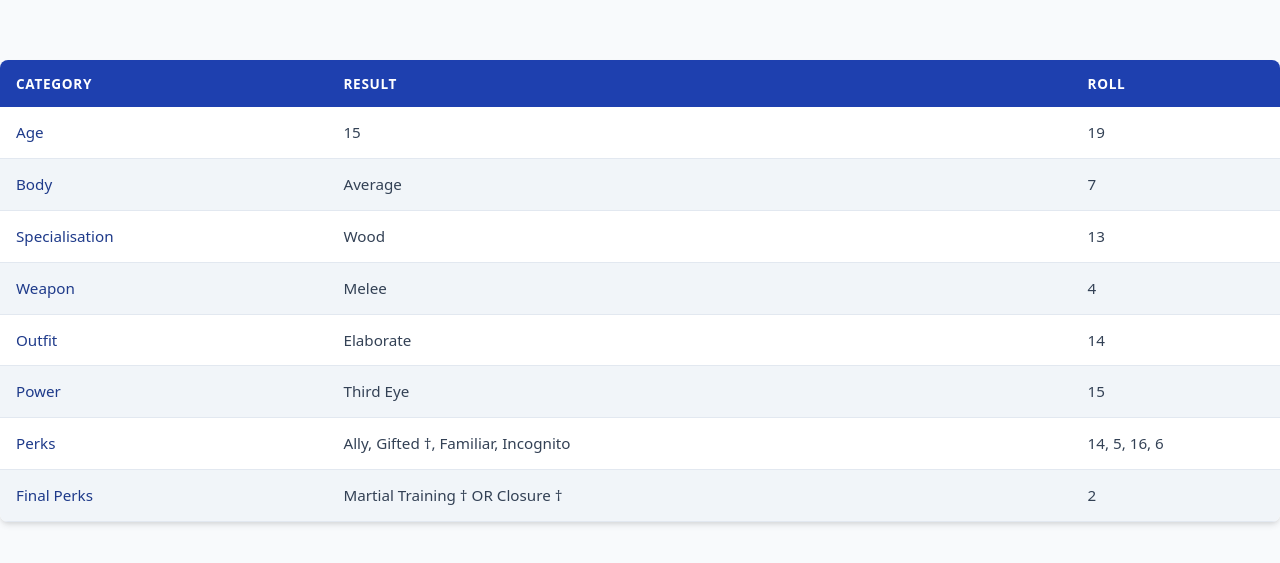
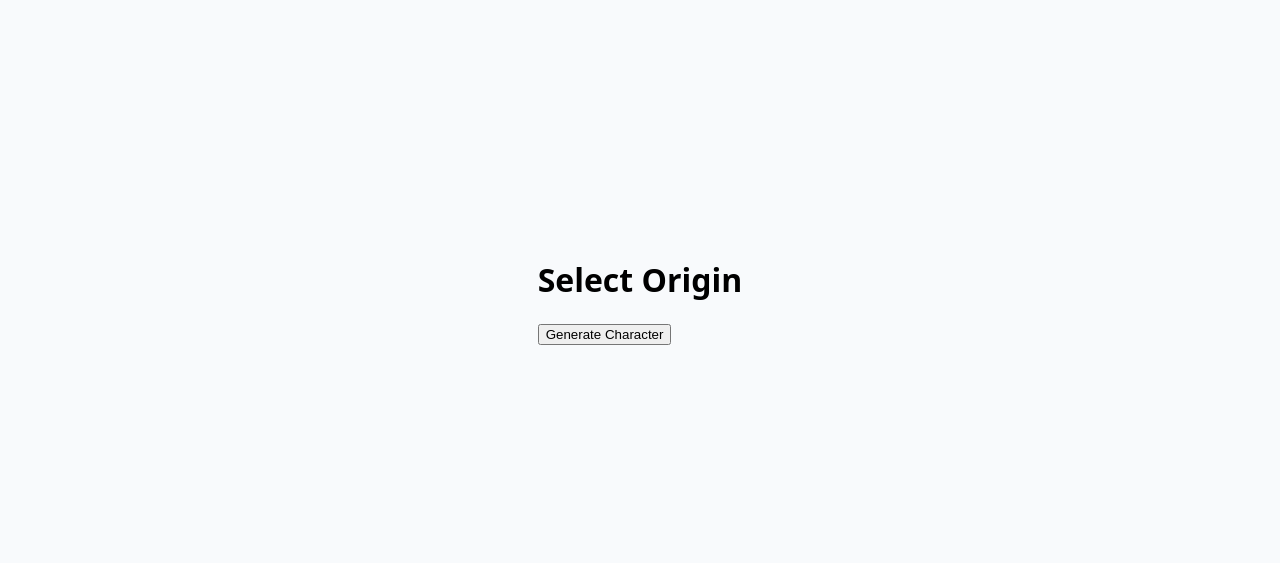
Before and after one commit to Mizu0025/Accidental-Magical-Girl-Build-Generator, a React (Vite) app: page / in a window 1280 px wide. Shown: the part 109-672 px from the top of the page. Built offline with nearby package versions, Linux system fonts and the light colour scheme.

Commit message:
add basic form and dice re-roll button

```diff
--- a/src/App.tsx
+++ b/src/App.tsx
@@ -1,9 +1,9 @@
-import CharGen from './chargen/index.tsx';
+import Form from './form/index.tsx';
 
 function App() {
   return (
     <div>
-      <CharGen />
+      <Form />
     </div>
   );
 }
--- a/src/chargen/index.tsx
+++ b/src/chargen/index.tsx
@@ -28,37 +28,32 @@ const calculatePerks = (dice: number[]) => {
   }
 };
 
-const Chargen: React.FC<CharGenResults> = () => {
-  const diceResults: number[] = [];
-  for (let i = 0; i < 11; i++) {
-    diceResults.push(Math.floor(Math.random() * 20) + 1);
-  }
-
-  const charAge: number = findCharAge(diceResults[0]);
-  const charBody: ElementByMaxRange = assertFound(findByMax(CharGenData.body, diceResults[1]), 'Missing body data for roll ' + diceResults[1]);
-  const charSpecialisation: ElementByIndividualRoll = assertFound(findSpecialisationRoll(diceResults[2]), 'Missing specialisation data for roll ' + diceResults[2]);
-  const charWeapon: ElementByMaxRange = assertFound(findByMax(CharGenData.weapon, diceResults[3]), 'Missing weapon data for roll ' + diceResults[3]);
-  const charOutfit: ElementByMaxRange = assertFound(findByMax(CharGenData.outfit, diceResults[4]), 'Missing outfit data for roll ' + diceResults[4]);
-  const charPower: ElementByMaxRange = assertFound(findByMax(CharGenData.power, diceResults[5]), 'Missing power data for roll ' + diceResults[5]);
-  const { charPerks, charFinalPerks } = calculatePerks(diceResults);
-
 type TableRowConfig = {
   category: string;
   result: string | number;
   roll: string | number;
 };
 
+const generateCharacter = (diceRolls: number[]) => {
+  const charAge: number = findCharAge(diceRolls[0]);
+  const charBody: ElementByMaxRange = assertFound(findByMax(CharGenData.body, diceRolls[1]), 'Missing body data for roll ' + diceRolls[1]);
+  const charSpecialisation: ElementByIndividualRoll = assertFound(findSpecialisationRoll(diceRolls[2]), 'Missing specialisation data for roll ' + diceRolls[2]);
+  const charWeapon: ElementByMaxRange = assertFound(findByMax(CharGenData.weapon, diceRolls[3]), 'Missing weapon data for roll ' + diceRolls[3]);
+  const charOutfit: ElementByMaxRange = assertFound(findByMax(CharGenData.outfit, diceRolls[4]), 'Missing outfit data for roll ' + diceRolls[4]);
+  const charPower: ElementByMaxRange = assertFound(findByMax(CharGenData.power, diceRolls[5]), 'Missing power data for roll ' + diceRolls[5]);
+  const { charPerks, charFinalPerks } = calculatePerks(diceRolls);
+
   const tableRows: TableRowConfig[] = [
-    { category: 'Age', result: charAge, roll: diceResults[0] },
-    { category: 'Body', result: charBody?.name ?? '', roll: diceResults[1] },
-    { category: 'Specialisation', result: charSpecialisation?.name ?? '', roll: diceResults[2] },
-    { category: 'Weapon', result: charWeapon?.name ?? '', roll: diceResults[3] },
-    { category: 'Outfit', result: charOutfit?.name ?? '', roll: diceResults[4] },
-    { category: 'Power', result: charPower?.name ?? '', roll: diceResults[5] },
+    { category: 'Age', result: charAge, roll: diceRolls[0] },
+    { category: 'Body', result: charBody?.name ?? '', roll: diceRolls[1] },
+    { category: 'Specialisation', result: charSpecialisation?.name ?? '', roll: diceRolls[2] },
+    { category: 'Weapon', result: charWeapon?.name ?? '', roll: diceRolls[3] },
+    { category: 'Outfit', result: charOutfit?.name ?? '', roll: diceRolls[4] },
+    { category: 'Power', result: charPower?.name ?? '', roll: diceRolls[5] },
     {
       category: 'Perks',
       result: charPerks.map((p) => p?.name).filter(Boolean).join(', '),
-      roll: diceResults.slice(6, 10).join(', ')
+      roll: diceRolls.slice(6, 10).join(', ')
     },
     {
       category: 'Final Perks',
@@ -67,9 +62,15 @@ const Chargen: React.FC<CharGenResults> = () => {
         .filter(Boolean)
         .sort((a, b) => (a?.startsWith('Combat') ? -1 : 1))
         .join(' OR '),
-      roll: diceResults[10]
+      roll: diceRolls[10]
     },
   ];
+
+  return tableRows;
+};
+
+const CharacterResults = ({ diceRolls }: { diceRolls: number[] }) => {
+  const tableRows = generateCharacter(diceRolls);
 
   return (
     <div>
@@ -95,4 +96,4 @@ const Chargen: React.FC<CharGenResults> = () => {
   );
 };
 
-export default Chargen;
+export default CharacterResults;
--- a/src/form/index.tsx
+++ b/src/form/index.tsx
@@ -0,0 +1,29 @@
+import React, { useState } from "react";
+import CharacterResults from "../chargen";
+
+const generateCharacterRolls = (): number[] => {
+  const rolls: number[] = [];
+  for (let i = 0; i < 11; i++) {
+    rolls.push(Math.floor(Math.random() * 20) + 1);
+  }
+  return rolls;
+};
+
+const Form = () => {
+  const [diceRolls, setDiceRolls] = useState<number[]>([]);
+
+  const handleClick = () => {
+    const newRolls = generateCharacterRolls();
+    setDiceRolls(newRolls);
+  };
+
+  return (
+    <div>
+      <h1>Select Origin</h1>
+      <button onClick={handleClick}>Generate Character</button>
+      {diceRolls.length > 0 && <CharacterResults diceRolls={diceRolls} />}
+    </div>
+  );
+};
+
+export default Form;
```
Lines whose indentation alone changed are shown as unchanged.
